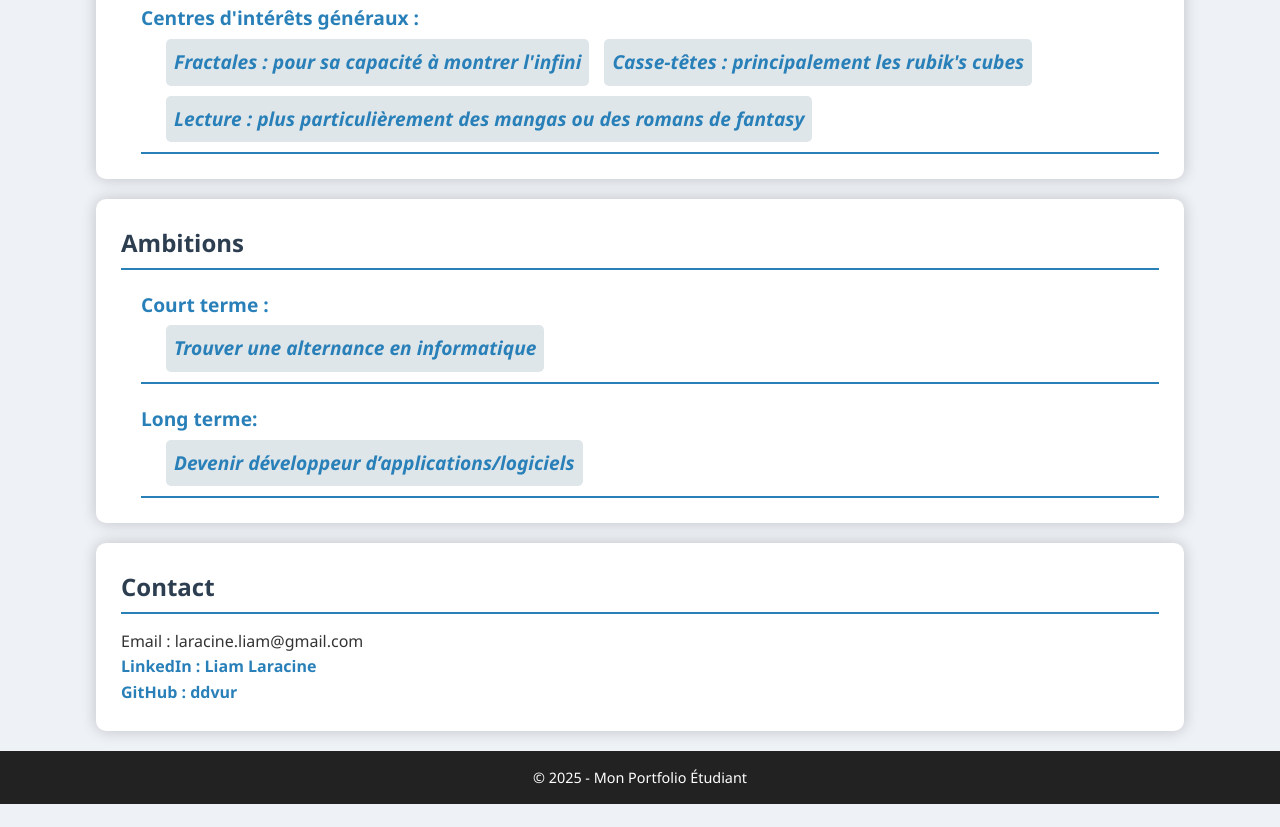
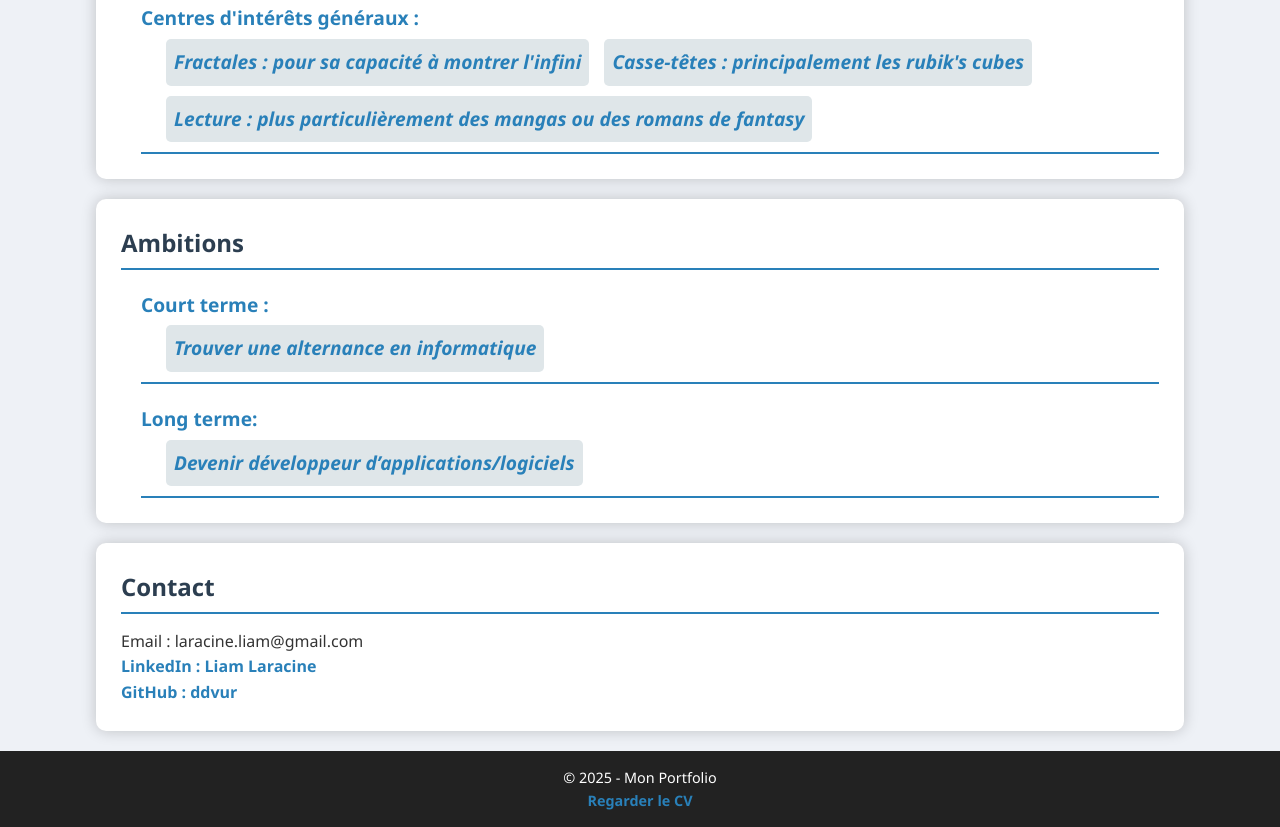
Before and after one commit to ddvur/ddvur.github.io, a plain HTML site: page index.html in a window 1280 px wide. Shown: the part 2211-3038 px from the top of the page. Before the commit the page ends 3015 px from the top, so only its background shows below. Drawn offline with Linux system fonts and the light colour scheme.

Commit message:
changement dans le portfolio

```diff
--- a/index.html
+++ b/index.html
@@ -135,7 +135,8 @@
     </section>
 
     <footer>
-        <p>© 2025 - Mon Portfolio Étudiant</p>
+        <p>© 2025 - Mon Portfolio</p>
+		<a href="img/Liam_Laracine_CV.pdf"><p>Regarder le CV</p></a>
     </footer>
 </body>
 </html>
```
Also changed, not shown: 1 other file.
